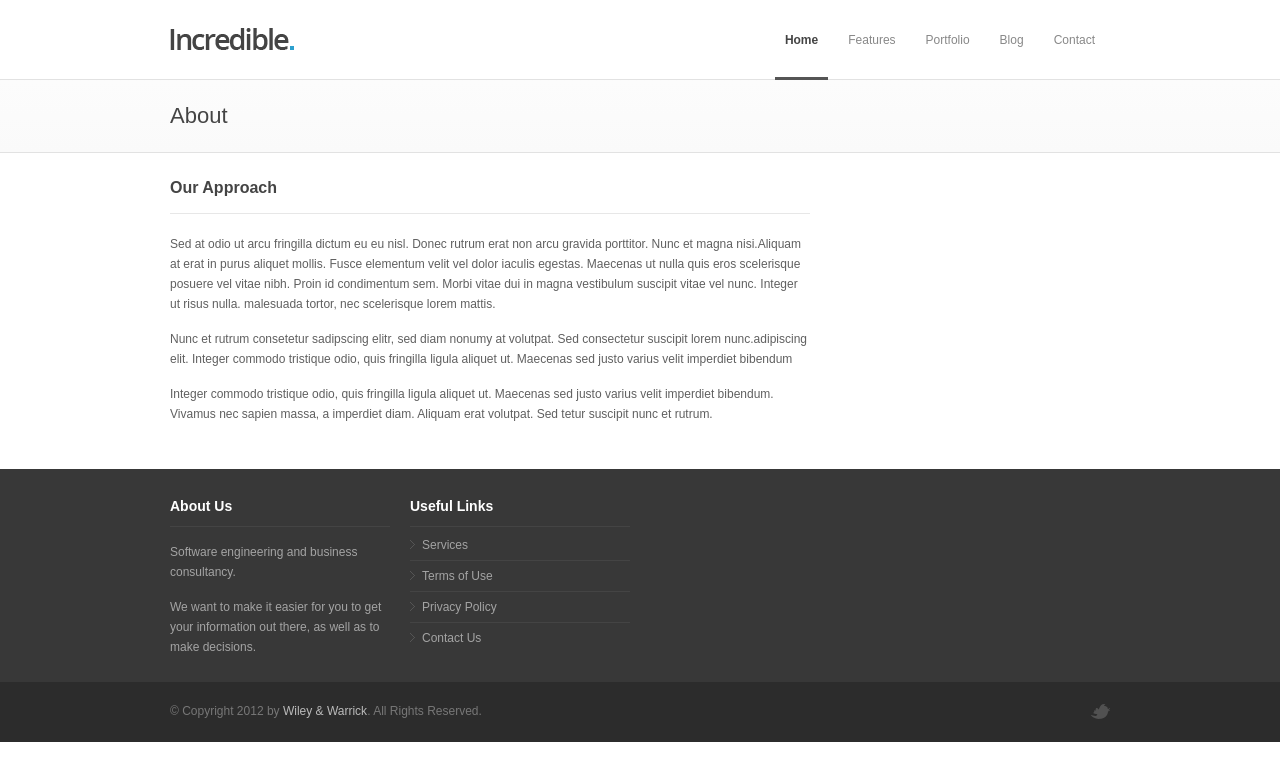
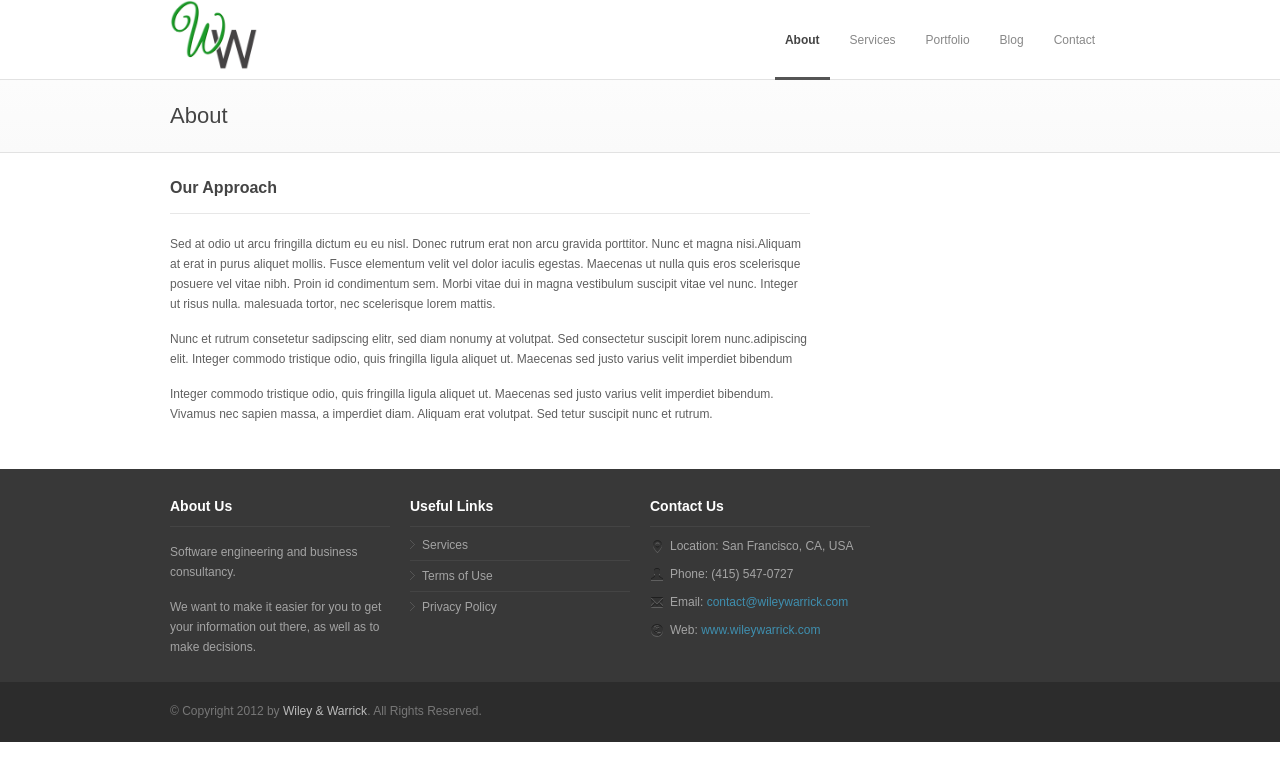
Before and after one commit to nyghtowl/Wiley, a Flask app: page /about in a window 1280 px wide. Shown: the top 781 px of the page. Run offline with Flask 2, Linux system fonts and the light colour scheme; some libraries are stand-ins or nearby versions.

Commit message:
Updated layout by reworking list titles and adding contact details. Also added new logo.

```diff
--- a/app/templates/layout.html
+++ b/app/templates/layout.html
@@ -8,7 +8,7 @@
 <!-- Basic Page Needs
  ================================================== -->
 <meta charset="utf-8">
-<title>Incredible</title>
+<title>Wiley & Warrick</title>
 
 <!-- Mobile Specific
  ================================================== -->
@@ -44,7 +44,7 @@
 
 		<!-- Logo -->
 		<div class="four columns">
-			<a href="#"><img src="./static/images/logo.png" alt=""/></a>
+			<a href="{{url_for('index')}}"><img src="./static/images/wwlogo3.jpg" alt="" style="width: 40%; height: 40%"/> </a>
 		</div>
 
 		<!-- Main Navigation Start -->
@@ -52,42 +52,22 @@
 			<div id="navigation">
 				<ul id="nav">
 
-					<li><a id="current" href="{{url_for('index')}}">Home</a>
+					<li><a id="current" href="{{url_for('about')}}">About</a>
+					</li>
+
+					<li><a href="{{url_for('services')}}">Services</a>
 						<ul>
-							<li><a href="{{url_for('index')}}">Home 1</a></li>
-							<li><a href="{{url_for('index_2')}}">Home 2</a></li>
-							<li><a href="{{url_for('index_3')}}">Home 3</a></li>
-							<li><a href="{{url_for('index_4')}}">Home 4</a></li>
+							<li><a href="{{url_for('services')}}">Software</a></li>
+							<li><a href="{{url_for('services')}}">Business</a></li>
+							<li><a href="{{url_for('services')}}">Coaching</a></li>
 						</ul>
 					</li>
-
-					<li><a href="#">Features</a>
+					<li><a href="{{url_for('portfolio_2')}}">Portfolio</a>
 						<ul>
-							<li><a href="{{url_for('shortcodes')}}">Shortcodes</a></li>
-							<li><a href="{{url_for('about')}}">About Us</a></li>
-							<li><a href="{{url_for('services')}}">Services</a></li>
-							<li><a href="{{url_for('pricing_tables')}}">Pricing Tables</a></li>
-							<li><a href="{{url_for('full_width')}}">Full Width</a></li>
-							<li><a href="#">Layouts</a>
-								<ul>
-									<li><a href="{{url_for('sidebar_right')}}">Page - Sidebar Right</a></li>
-									<li><a href="{{url_for('sidebar_left')}}">Page - Sidebar Left</a></li>
-									<li><a href="{{url_for('blog_post')}}">Single Post</a></li>
-									<li><a href="{{url_for('single_project')}}">Single Project</a></li>
-								</ul>
-							</li>
+							<li><a href="http://github/nyghtowl">Github</a></li>
 						</ul>
 					</li>
-
-					<li><a href="#">Portfolio</a>
-						<ul>
-							<li><a href="{{url_for('portfolio_2')}}">2 Columns</a></li>
-							<li><a href="{{url_for('portfolio_3')}}">3 Columns</a></li>
-							<li><a href="{{url_for('portfolio_4')}}">4 Columns</a></li>
-							<li><a href="{{url_for('single_project')}}">Single Project</a></li>
-						</ul>
-					</li>
-					<li><a href="{{url_for('blog')}}">Blog</a></li>
+					<li><a href="http://nyghtowl.io">Blog</a></li>
 					<li><a href="{{url_for('contact')}}">Contact</a></li>
 				</ul>
 			</div>
@@ -123,9 +103,20 @@
 				<li><a href="#">Services</a></li>
 				<li><a href="#">Terms of Use</a></li>
 				<li><a href="#">Privacy Policy</a></li>
-				<li><a href="{{url_for('contact')}}">Contact Us</a></li>
 			</ul>
 		</div>
+
+		<!-- Contact -->
+		<div class="four columns">
+			<h5 id="contact_info">Contact Us</h5>
+			<ul class="contact-details">
+				<li><i class="icon-map-marker"></i><p>Location: San Francisco, CA, USA</p></li>
+				<li><i class="icon-user"></i> <p>Phone: (415) 547-0727</p></li>
+				<li><i class="icon-envelope"></i><p>Email: <a href="#">contact@wileywarrick.com</a></p></li>
+				<li><i class="icon-globe"></i> <p>Web: <a href="http://www.wileywarrick.com">www.wileywarrick.com</a></p></li>
+			</ul>
+		</div>
+
 
 		<!-- Latest From Blog -->
 <!-- 		<div class="four columns">
@@ -187,7 +178,7 @@
 				<li class="vimeo"><a href="#">Vimeo</a></li>
 				<li class="youtube"><a href="#">YouTube</a></li>
 				<li class="skype"><a href="#">Skype</a></li> -->
-				<li class="twitter"><a href="#">Twitter</a></li>
+<!-- 				<li class="twitter"><a href="#">Twitter</a></li> -->
 			</ul>
 		</div>
 
```
Also changed, not shown: app/static/images/wwlogo3.jpg (added), app/templates/logo.png (added).
